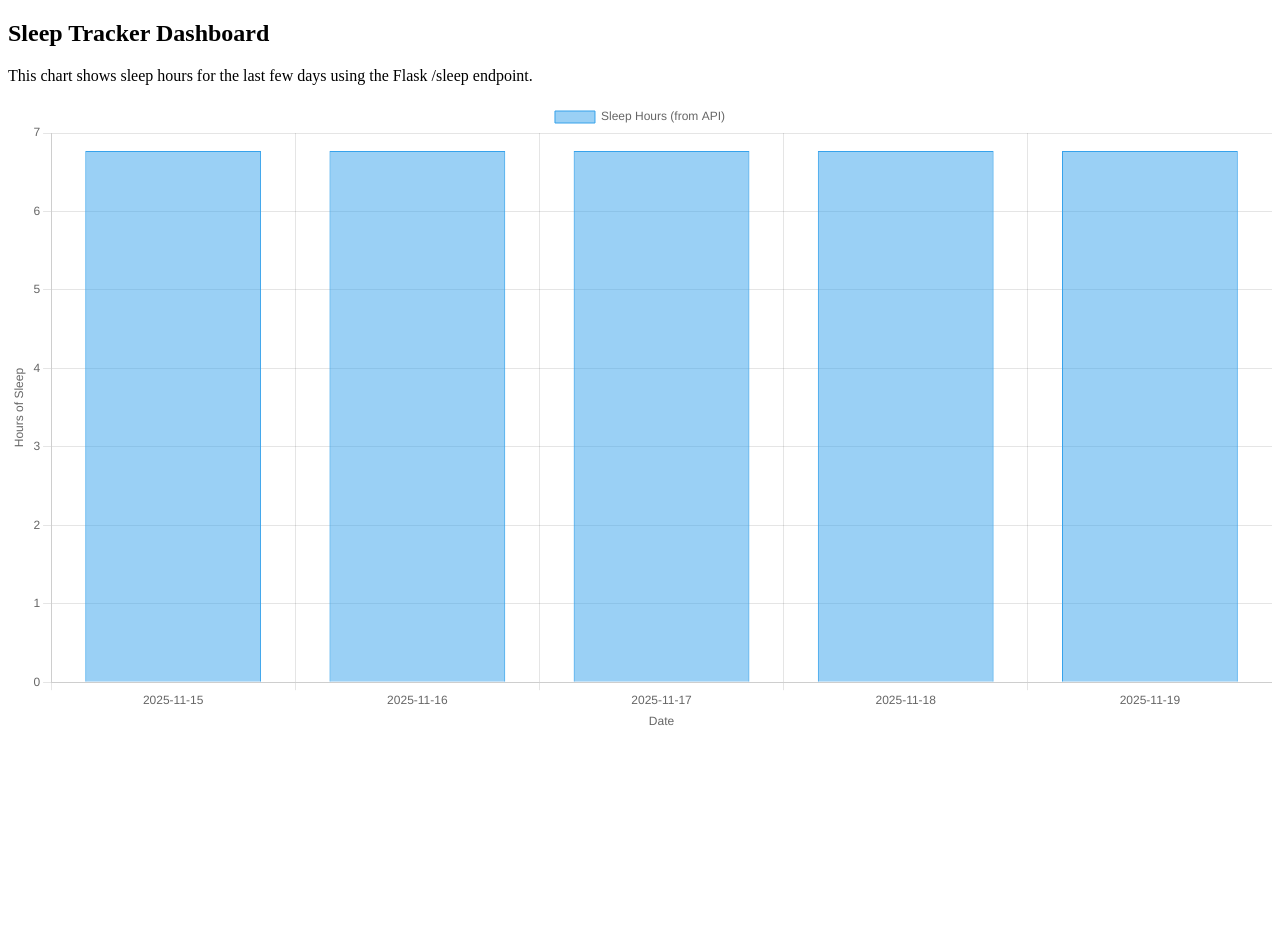
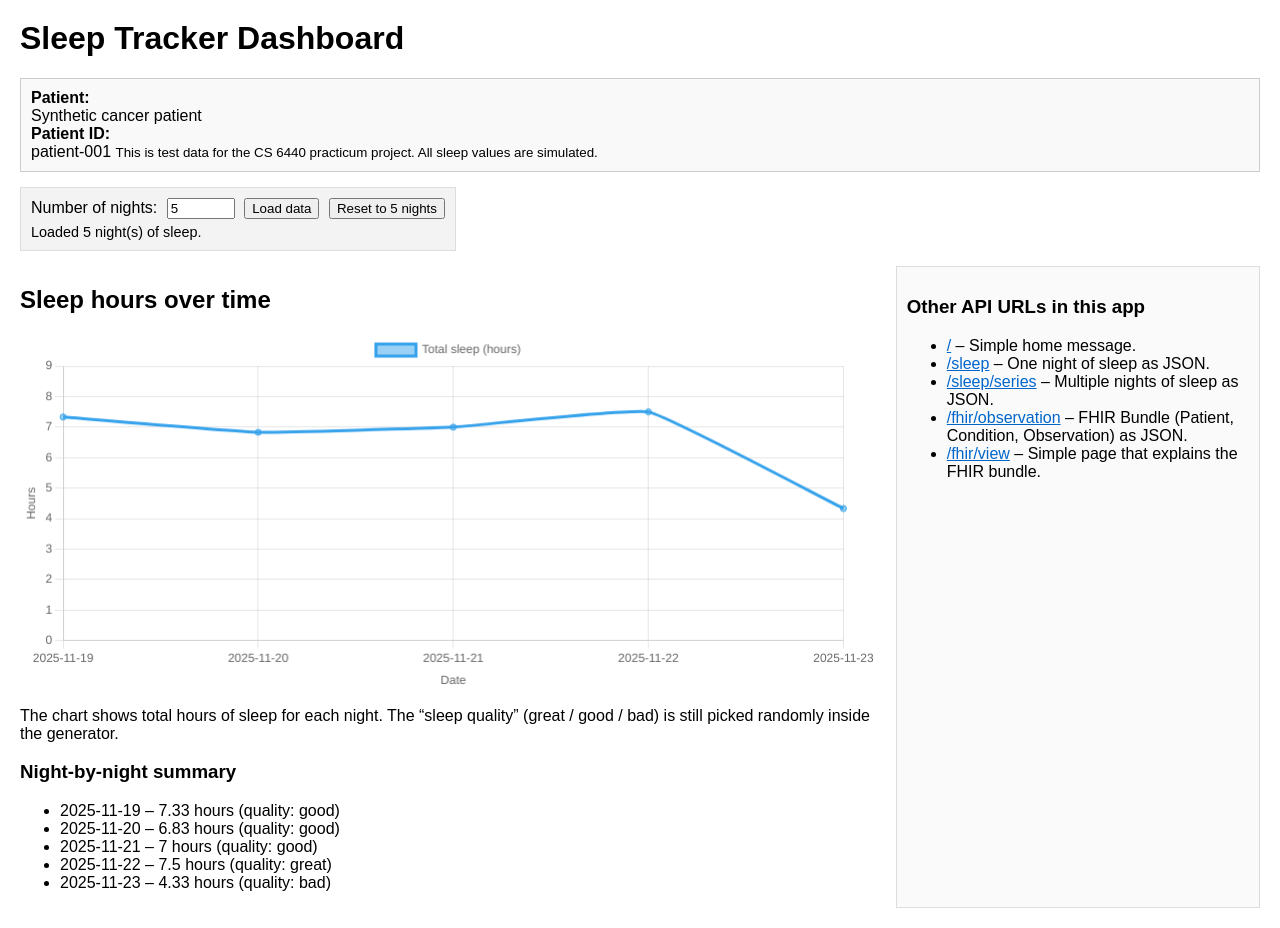
Before and after one commit to lrudd6/cs6440-project, a Flask app: page /dashboard in a window 1280 px wide. Before the commit the page ends 725 px from the top, so only its background shows below. Run offline with Flask 3, Linux system fonts and the light colour scheme.

Commit message:
Sprint 5 update. Dashboard, FHIR view, and multiple night backend

```diff
--- a/server.py
+++ b/server.py
@@ -4,7 +4,9 @@
 import os
 
 from flask import Flask, jsonify, request, render_template
-from app.sleep_gen import generate_sleep_night
+from app.sleep_gen import generate_sleep_night, generate_sleep_series
+
+from datetime import datetime
 
 # Import functions from fhir_untils.py
 from fhir_utils import make_patient, make_condition_cancer, make_sleep_observation, make_bundle_with_sleep
@@ -16,16 +18,16 @@ app = Flask(__name__)
 @app.route("/")
 def home():
     return """
-    <h1>Sleep Tracker API</h1>
-    <p>Sleep Tracker demo application.</p>
-    <p>The following routes show the system:</p>
-    <ul>
-        <li><a href="/sleep">/sleep</a> – View a sample JSON of generated sleep data</li>
-        <li><a href="/dashboard">/dashboard</a> – View a chart visualization of sleep data</li>
-        <li><a href="/fhir/observation">/fhir/observation</a> – View FHIR Bundle JSON for the sample patient</li>
-        <li><a href="Refresh page to see different data</li>
-    </ul>
-    <p>This app demonstrates how synthetic sleep data can be represented and shared in FHIR format.</p>
+    <h2>Sleep Tracker Project</h2>
+    <p>Here are the pages you can try:</p>
+
+    <p>/sleep - this makes one night of sleep data</p>
+
+    <p>/sleep/series?nights=5 - this makes several nights of sleep data</p>
+
+    <p>/dashboard - this shows a simple chart</p>
+
+    <p>/fhir/observation - this shows the sleep data as a FHIR Bundle</p>
     """
 
 # Main route that gives back sleep data
@@ -49,6 +51,27 @@ def get_sleep():
 
     # Send back as JSON
     return jsonify(sleep_info)
+
+# Route for multiple nights of sleep
+@app.route("/sleep/series")
+def get_sleep_series():
+    # Read "nights" from the URL, default 5
+    nights = request.args.get("nights", default=5, type=int)
+
+    # Use today as last night
+    today_str = datetime.now().strftime("%Y-%m-%d")
+
+    # Call helper that makes series
+    series = generate_sleep_series(
+        start_date=today_str,
+        num_nights=nights,
+        bedtime="23:00",
+        waketime="07:00",
+        interval=10
+    )
+
+    # Send back in JSON format
+    return jsonify(series)
 
 # Route made-up FHIR Bundle that links together fake patient, cancer condition, and sleep data.
 @app.route("/fhir/observation")
@@ -78,6 +101,38 @@ def get_fhir_observation():
     # Send back in JSON format
     return jsonify(bundle)
 
+@app.route("/fhir/view")
+def fhir_view():
+    """
+    Small helper page to show the same FHIR bundle
+    but in a more readable way for humans.
+    """
+    sleep_info = generate_sleep_night()
+    patient = make_patient(patient_id="patient-001")
+    condition = make_condition_cancer(
+        patient_id="patient-001",
+        condition_id="cond-cancer-001"
+    )
+    observation = make_sleep_observation(
+        sleep_dict=sleep_info,
+        patient_id="patient-001",
+        condition_id="cond-cancer-001"
+    )
+    bundle = make_bundle_with_sleep(patient, condition, observation)
+
+    # Pull out a few fields for the page
+    total_hours = sleep_info.get("total_sleep_hours")
+    quality = sleep_info.get("sleep_quality")
+    date = sleep_info.get("date")
+
+    return render_template(
+        "fhir_view.html",
+        bundle=bundle,
+        total_hours=total_hours,
+        quality=quality,
+        date=date
+    )
+
 # Simple HTML dashboard page
 @app.route("/dashboard")
 def dashboard():
--- a/templates/dashboard.html
+++ b/templates/dashboard.html
@@ -1,93 +1,231 @@
 <!DOCTYPE html>
-<html>
+<html lang="en">
 <head>
-  <meta charset="utf-8">
-  <title>Sleep Dashboard</title>
-  <!-- chart.js library to draw the chart -->
+    <meta charset="UTF-8">
+    <title>Sleep Tracker Dashboard</title>
     <script src="https://cdn.jsdelivr.net/npm/chart.js"></script>
+    <style>
+        body {
+            font-family: Arial, sans-serif;
+            margin: 20px;
+        }
+
+        h1 {
+            margin-top: 0;
+        }
+
+        .patient-box {
+            border: 1px solid #ccc;
+            padding: 10px;
+            margin-bottom: 15px;
+            background-color: #f9f9f9;
+        }
+
+        .patient-box strong {
+            display: block;
+        }
+
+        .top-bar {
+            display: flex;
+            flex-wrap: wrap;
+            gap: 15px;
+            margin-bottom: 15px;
+        }
+
+        .controls {
+            border: 1px solid #ddd;
+            padding: 10px;
+            background-color: #f3f3f3;
+        }
+
+        .controls label {
+            margin-right: 5px;
+        }
+
+        .controls input {
+            width: 60px;
+        }
+
+        .controls button {
+            margin-left: 5px;
+        }
+
+        .status-text {
+            margin-top: 5px;
+            font-size: 0.9em;
+        }
+
+        .layout {
+            display: flex;
+            gap: 20px;
+        }
+
+        .main-panel {
+            flex: 3;
+        }
+
+        .side-panel {
+            flex: 1.2;
+            border: 1px solid #ddd;
+            padding: 10px;
+            background-color: #fafafa;
+        }
+
+        ul {
+            margin-top: 5px;
+        }
+
+        a {
+            color: #0066cc;
+        }
+    </style>
 </head>
+<body>
+    <h1>Sleep Tracker Dashboard</h1>
 
-<body>
-  <h2>Sleep Tracker Dashboard</h2>
-  <p>This chart shows sleep hours for the last few days using the Flask /sleep endpoint.</p>
+    <!-- Patient info box -->
+    <div class="patient-box">
+        <strong>Patient:</strong> Synthetic cancer patient
+        <strong>Patient ID:</strong> patient-001
+        <small>This is test data for the CS 6440 practicum project. All sleep values are simulated.</small>
+    </div>
 
-  <!-- Location the chart will go -->
-  <canvas id="sleepChart" width="400" height="200"></canvas>
+    <div class="top-bar">
+        <!-- Controls for number of nights -->
+        <div class="controls">
+            <label for="nights">Number of nights:</label>
+            <input type="number" id="nights" value="5" min="1" max="30">
+            <button id="loadBtn">Load data</button>
+            <button id="resetBtn">Reset to 5 nights</button>
+            <div id="status" class="status-text">Loading…</div>
+        </div>
+    </div>
+
+    <div class="layout">
+        <div class="main-panel">
+            <h2>Sleep hours over time</h2>
+            <canvas id="sleepChart" width="600" height="250"></canvas>
+
+            <p>
+                The chart shows total hours of sleep for each night. The “sleep quality”
+                (great / good / bad) is still picked randomly inside the generator.
+            </p>
+
+            <h3>Night-by-night summary</h3>
+            <ul id="summaryList"></ul>
+        </div>
+
+        <div class="side-panel">
+            <h3>Other API URLs in this app</h3>
+            <ul>
+                <li><a href="/">/</a> – Simple home message.</li>
+                <li><a href="/sleep">/sleep</a> – One night of sleep as JSON.</li>
+                <li><a href="/sleep/series">/sleep/series</a> – Multiple nights of sleep as JSON.</li>
+                <li><a href="/fhir/observation">/fhir/observation</a> – FHIR Bundle (Patient, Condition, Observation) as JSON.</li>
+                <li><a href="/fhir/view">/fhir/view</a> – Simple page that explains the FHIR bundle.</li>
+            </ul>
+        </div>
+    </div>
 
     <script>
-    // Helper function to format date YYYY-MM-DD
-    function fmt(d) {
-      const y = d.getFullYear();
-      const m = String(d.getMonth() + 1).padStart(2, "0");
-      const day = String(d.getDate()).padStart(2, "0");
-      return `${y}-${m}-${day}`;
+        let chartInstance = null;
+
+        // Draw or update the chart
+        function drawChart(labels, values) {
+            const ctx = document.getElementById("sleepChart").getContext("2d");
+
+            // If a chart already exists, remove it first
+            if (chartInstance !== null) {
+                chartInstance.destroy();
             }
 
-    // Make list of the last 5 days (oldest first)
-    function lastNDates(n) {
-      const dates = [];
-      const today = new Date();
-      for (let i = n - 1; i >= 0; i--) {
-        const d = new Date(today);
-        d.setDate(d.getDate() - i);
-        dates.push(fmt(d));
-      }
-      return dates;
-    }
-
-    // Ask Flask for one night of sleep data: /sleep?date=YYYY-MM-DD
-    async function fetchSleepForDate(dateStr) {
-      const url = `/sleep?date=${encodeURIComponent(dateStr)}`;
-      const resp = await fetch(url);
-      if (!resp.ok) throw new Error("Request failed");
-      const data = await resp.json();
-      return { date: data.date, hours: data.total_sleep_hours };
-    }
-
-    async function main() {
-      const dates = lastNDates(5);
-
-      // Ask Flask for each date data
-      const results = await Promise.all(
-        dates.map(d => fetchSleepForDate(d).catch(err => {
-          console.log("Failed to get data for", d);
-          return { date: d, hours: 0 };
-        }))
-      );
-
-      const labels = results.map(r => r.date);
-      const values = results.map(r => r.hours);
-
-      // Draw chart
-      const ctx = document.getElementById("sleepChart").getContext("2d");
-      new Chart(ctx, {
-        type: "bar",
+            chartInstance = new Chart(ctx, {
+                type: "line",
                 data: {
                     labels: labels,
                     datasets: [{
-            label: "Sleep Hours (from API)",
+                        label: "Total sleep (hours)",
                         data: values,
-            backgroundColor: "rgba(54, 162, 235, 0.5)",
-            borderColor: "rgba(54, 162, 235, 1)",
-            borderWidth: 1
+                        fill: false,
+                        tension: 0.1
                     }]
                 },
                 options: {
                     scales: {
                         y: {
-              beginAtZero: true,
-              title: { display: true, text: "Hours of Sleep" }
+                            title: {
+                                display: true,
+                                text: "Hours"
+                            },
+                            suggestedMin: 0,
+                            suggestedMax: 9
                         },
                         x: {
-              title: { display: true, text: "Date" }
+                            title: {
+                                display: true,
+                                text: "Date"
+                            }
                         }
                     }
                 }
             });
         }
 
-    // Run when page loads
-    main();
+        // Load data from /sleep/series
+        async function loadData() {
+            const nightsInput = document.getElementById("nights");
+            const statusDiv = document.getElementById("status");
+            const summaryList = document.getElementById("summaryList");
+
+            let nights = parseInt(nightsInput.value, 10);
+            if (isNaN(nights) || nights < 1) {
+                nights = 1;
+            }
+            if (nights > 30) {
+                nights = 30;
+            }
+            nightsInput.value = nights;
+
+            statusDiv.textContent = "Loading…";
+
+            try {
+                const response = await fetch(`/sleep/series?nights=${nights}`);
+                const series = await response.json();
+
+                const labels = series.map(item => item.date);
+                const values = series.map(item => item.total_sleep_hours);
+
+                drawChart(labels, values);
+
+                // Fill the summary list
+                summaryList.innerHTML = "";
+                series.forEach(item => {
+                    const li = document.createElement("li");
+                    li.textContent = `${item.date} – ${item.total_sleep_hours} hours (quality: ${item.sleep_quality})`;
+                    summaryList.appendChild(li);
+                });
+
+                statusDiv.textContent = `Loaded ${series.length} night(s) of sleep.`;
+            } catch (err) {
+                console.error(err);
+                statusDiv.textContent = "Error loading data.";
+            }
+        }
+
+        // Reset button: set value back to 5 and reload
+        function resetToFive() {
+            const nightsInput = document.getElementById("nights");
+            nightsInput.value = 5;
+            loadData();
+        }
+
+        document.addEventListener("DOMContentLoaded", function () {
+            document.getElementById("loadBtn").addEventListener("click", loadData);
+            document.getElementById("resetBtn").addEventListener("click", resetToFive);
+
+            // Load once on page open
+            loadData();
+        });
     </script>
 </body>
 </html>
--- a/test_sleep_gen.py
+++ b/test_sleep_gen.py
@@ -1,4 +1,4 @@
-# Test sleep_gen.py program.
+# Test sleep_gen.py program
 # Run one example night of sleep data and prints the results.
 
 from app.sleep_gen import generate_sleep_night
```
Also changed, not shown: app/sleep_gen.py (+31 -0 lines), templates/fhir_view.html (added, +69 -0 lines), test_sleep_series.py (added, +17 -0 lines), requirements.txt (line endings or trailing spaces). Lines whose indentation alone changed are shown as unchanged.
